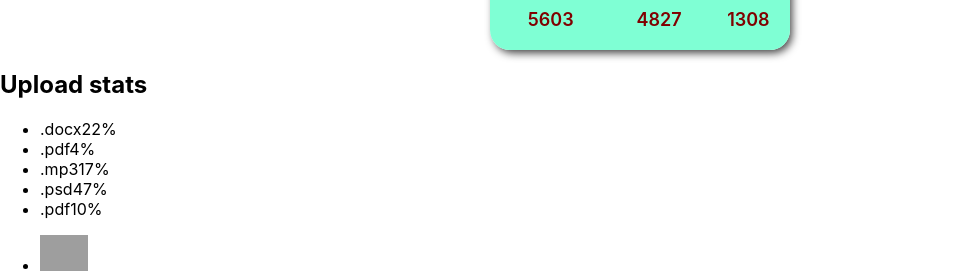
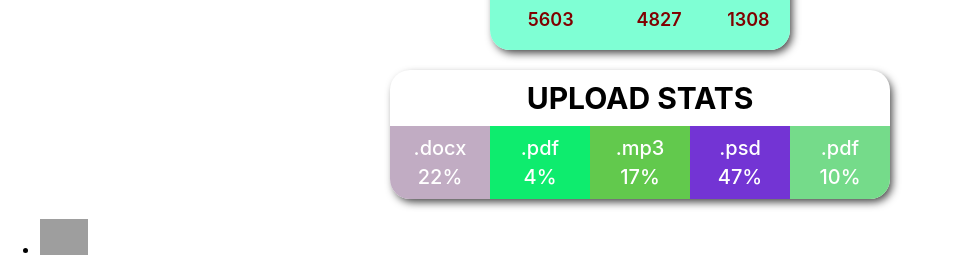
Before and after one commit to Vovap1991/goit-react-hw-01-components, a React (Create React App) app: page / in a window 1280 px wide. Shown: the part 395-666 px from the top of the page, without its empty margins (0-960 px from the left). Built offline with nearby package versions, Linux system fonts and the light colour scheme; grey boxes are pictures that could not be loaded.

Commit message:
Statistic is done

```diff
--- a/src/components/Statistics/Statistics.jsx
+++ b/src/components/Statistics/Statistics.jsx
@@ -1,13 +1,27 @@
+import {
+  StatisticSection,
+  StatisticTitle,
+  StatisticList,
+  StatisticListItem,
+  randColor,
+  StatisticLabel,
+  StatisticPercentage,
+} from './Statistics.styled';
+
 export const Statistics = ({ title, stats }) => {
-    return <section>
-        {title && <h2>{title}</h2>}
-        <ul>
+  return (
+    <StatisticSection>
+      {title.toUpperCase() && (
+        <StatisticTitle>{title.toUpperCase()}</StatisticTitle>
+      )}
+      <StatisticList>
         {stats.map(({ id, label, percentage }) => (
-    <li key={id}>
-      <span>{label}</span>
-      <span>{percentage}%</span>
-    </li>
+          <StatisticListItem key={id} style={{ backgroundColor: randColor() }}>
+            <StatisticLabel>{label}</StatisticLabel>
+            <StatisticPercentage>{percentage}%</StatisticPercentage>
+          </StatisticListItem>
         ))}
-             </ul>
-</section>
+      </StatisticList>
+    </StatisticSection>
+  );
 };
--- /dev/null
+++ b/src/components/Statistics/Statistics.styled.js
@@ -0,0 +1,61 @@
+import styled from 'styled-components';
+
+export const randColor = () => {
+  return (
+    '#' +
+    Math.floor(Math.random() * 16777215)
+      .toString(16)
+      .padStart(6, '0')
+      .toUpperCase()
+  );
+};
+
+export const StatisticSection = styled.section`
+  display: flex;
+  flex-direction: column;
+  justify-content: center;
+  align-items: center;
+  background-color: white;
+  border-radius: 20px;
+  overflow: hidden;
+  box-shadow: rgba(0, 0, 0, 0.75) 3px 4px 8px -1px;
+  margin: 20px auto;
+  width: 500px;
+`;
+
+export const StatisticTitle = styled.h2`
+  font-size: 30px;
+  font-weight: 700;
+  margin: 10px;
+`;
+
+export const StatisticList = styled.ul`
+  list-style: none;
+  display: flex;
+  justify-content: center;
+  align-items: center;
+  margin: 0;
+  width: 100%;
+  padding: 0;
+`;
+
+export const StatisticListItem = styled.li`
+  display: flex;
+  align-items: center;
+  width: 100%;
+  flex-direction: column;
+  padding: 10px;
+`;
+
+export const StatisticLabel = styled.span`
+  color: white;
+  margin-bottom: 5px;
+  font-size: 20px;
+  font-weight: 500;
+`;
+
+export const StatisticPercentage = styled.span`
+  color: white;
+  font-size: 20px;
+  font-weight: 500;
+`;
```
